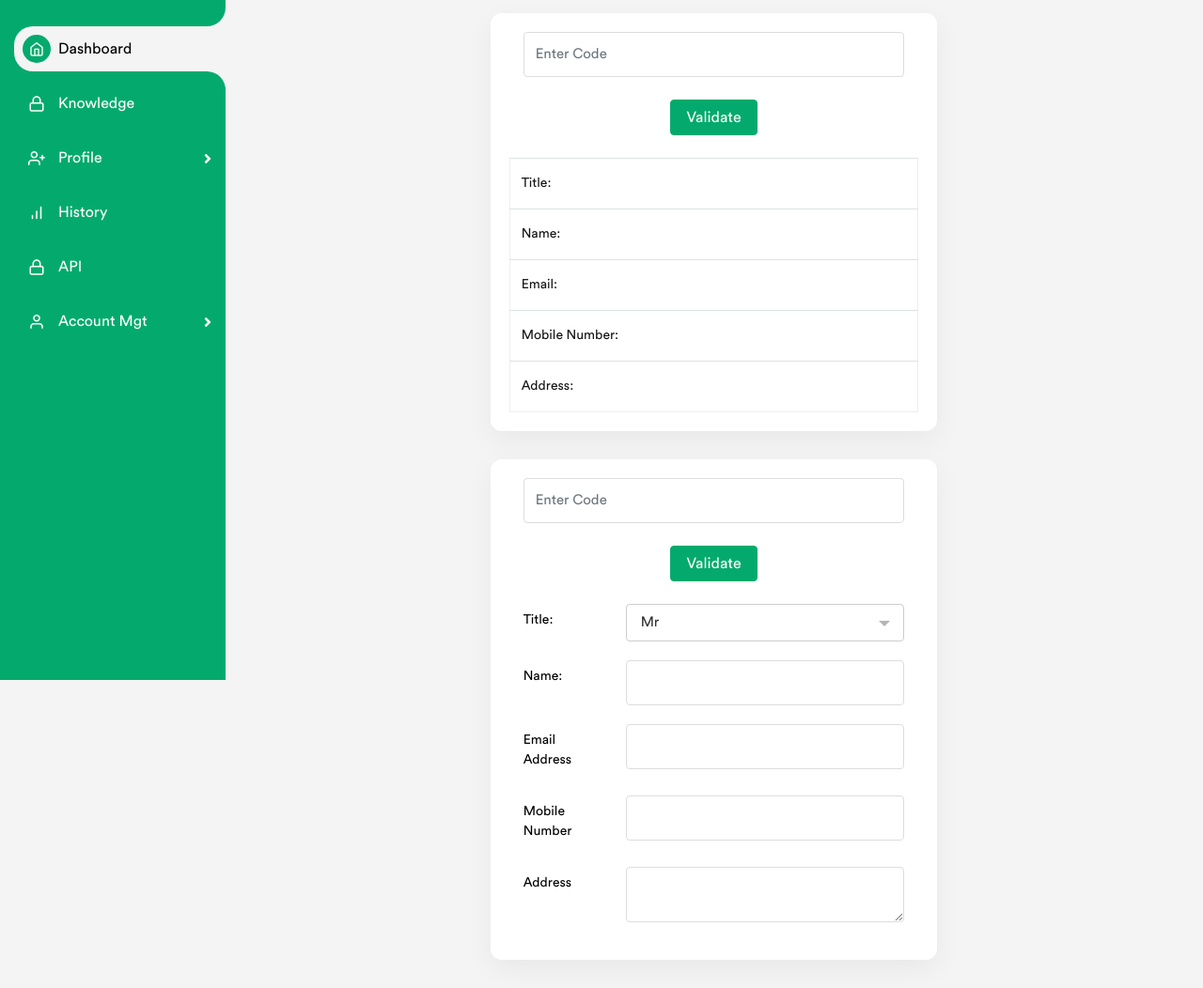
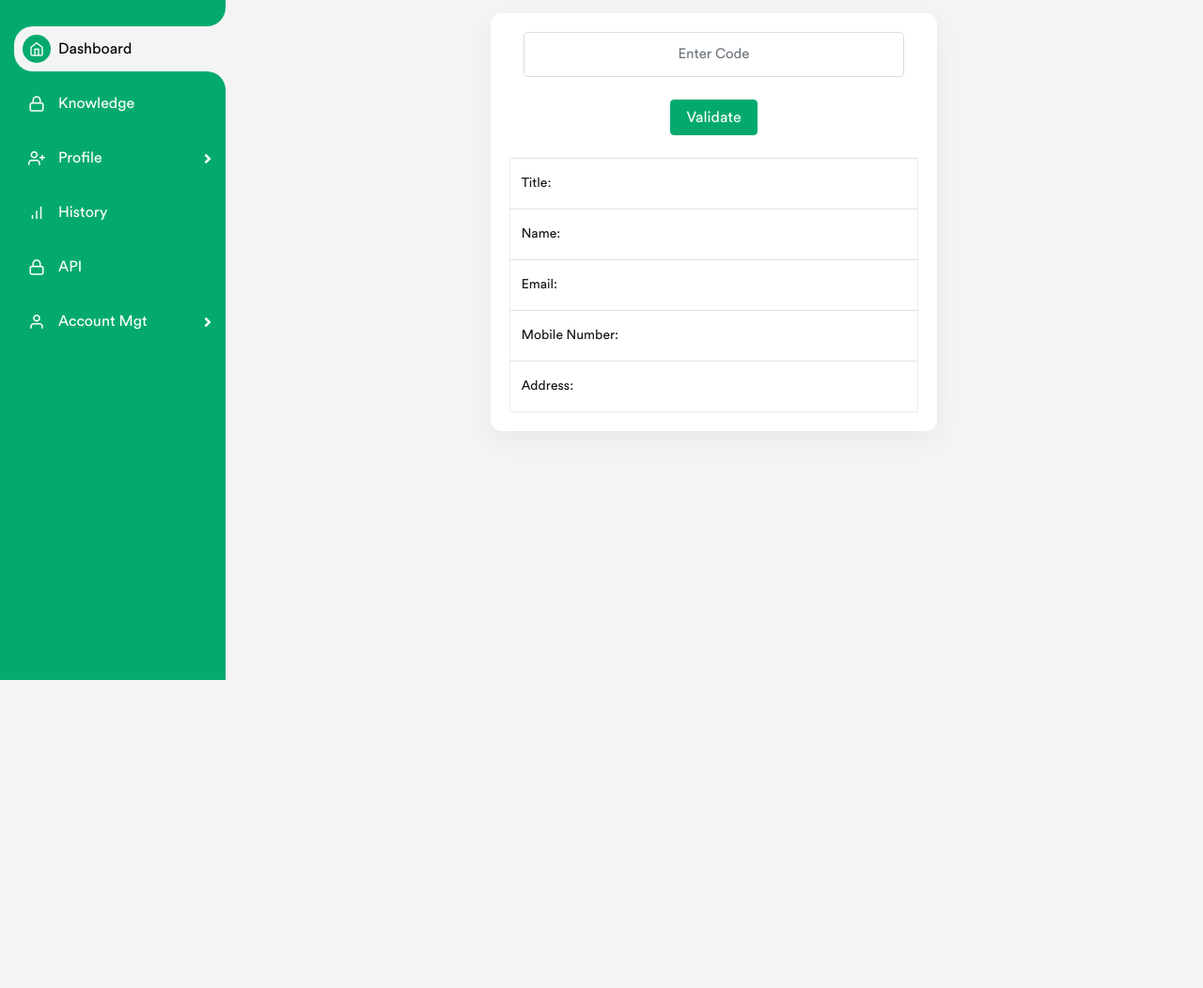
Before and after one commit to faithhub/Wireframes-Service-Provider-Dashboard-prototype, a plain HTML site: page index.html in a window 1280 px wide. Shown: the part 76-1128 px from the top of the page at 94% size. After the commit the page ends 800 px from the top, so only its background shows below. Drawn offline with nearby package versions, Linux system fonts and the light colour scheme; files whose address does not match are found by name.

Commit message:
latest updates

```diff
--- a/index.html
+++ b/index.html
@@ -136,7 +136,7 @@
                             <div class="card">
                                 <div class="card-body">
                                     <div class="col-md-12">
-                                        <input type="text" class="form-control" placeholder="Enter Code">
+                                        <input type="text" class="form-control text-center" placeholder="Enter Code">
                                     </div>
                                     <div class="col-md-12 text-center mt-4 mb-2">
                                         <button class="btn btn-primary pr-3 pl-3" type="submit"
@@ -172,7 +172,7 @@
                             </div>
                         </div>
                     </div>
-                    <div class="row">
+                    <!-- <div class="row">
                         <div class="col-md-6 offset-md-3">
                             <div class="card">
                                 <div class="card-body">
@@ -227,7 +227,7 @@
                                 </div>
                             </div>
                         </div>
-                    </div>
+                    </div> -->
                 </form>
             </div>
         </div>
```
